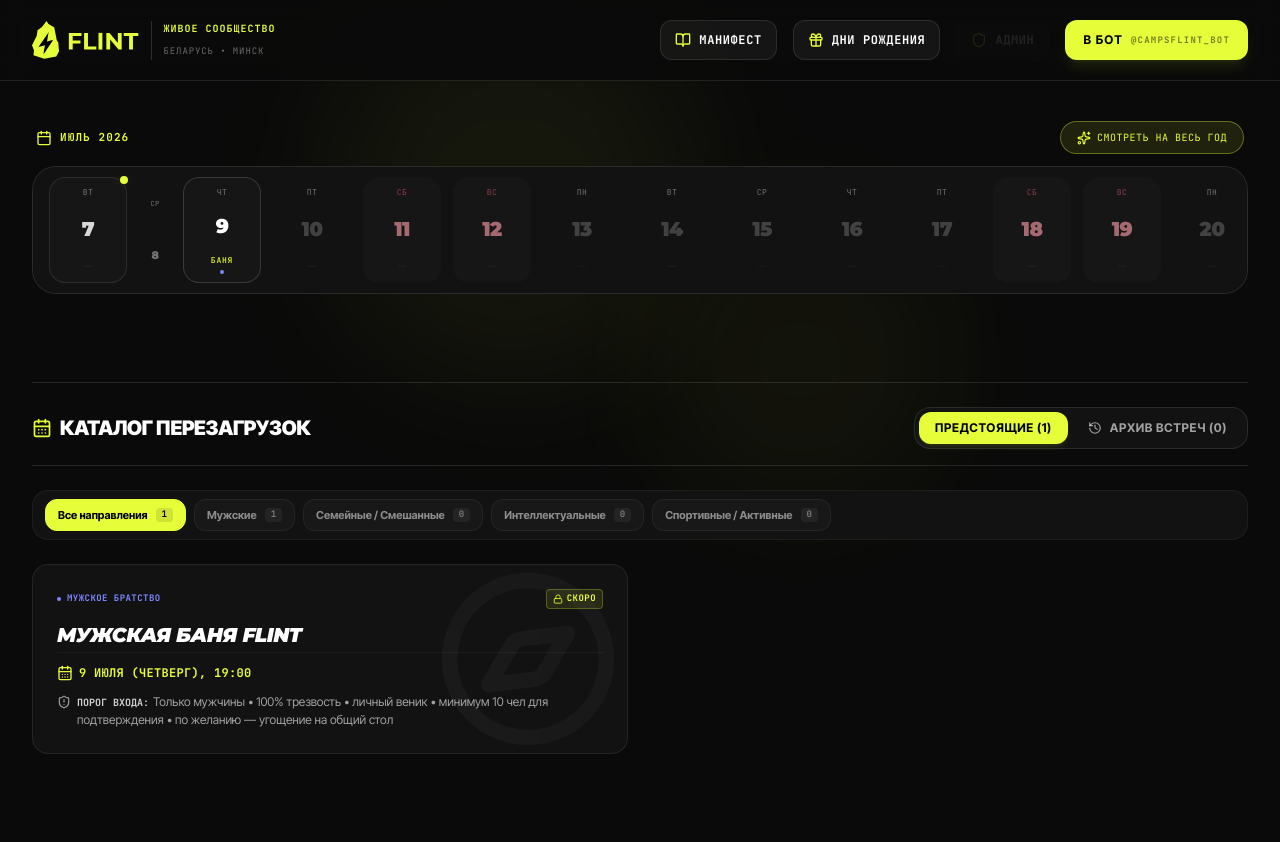
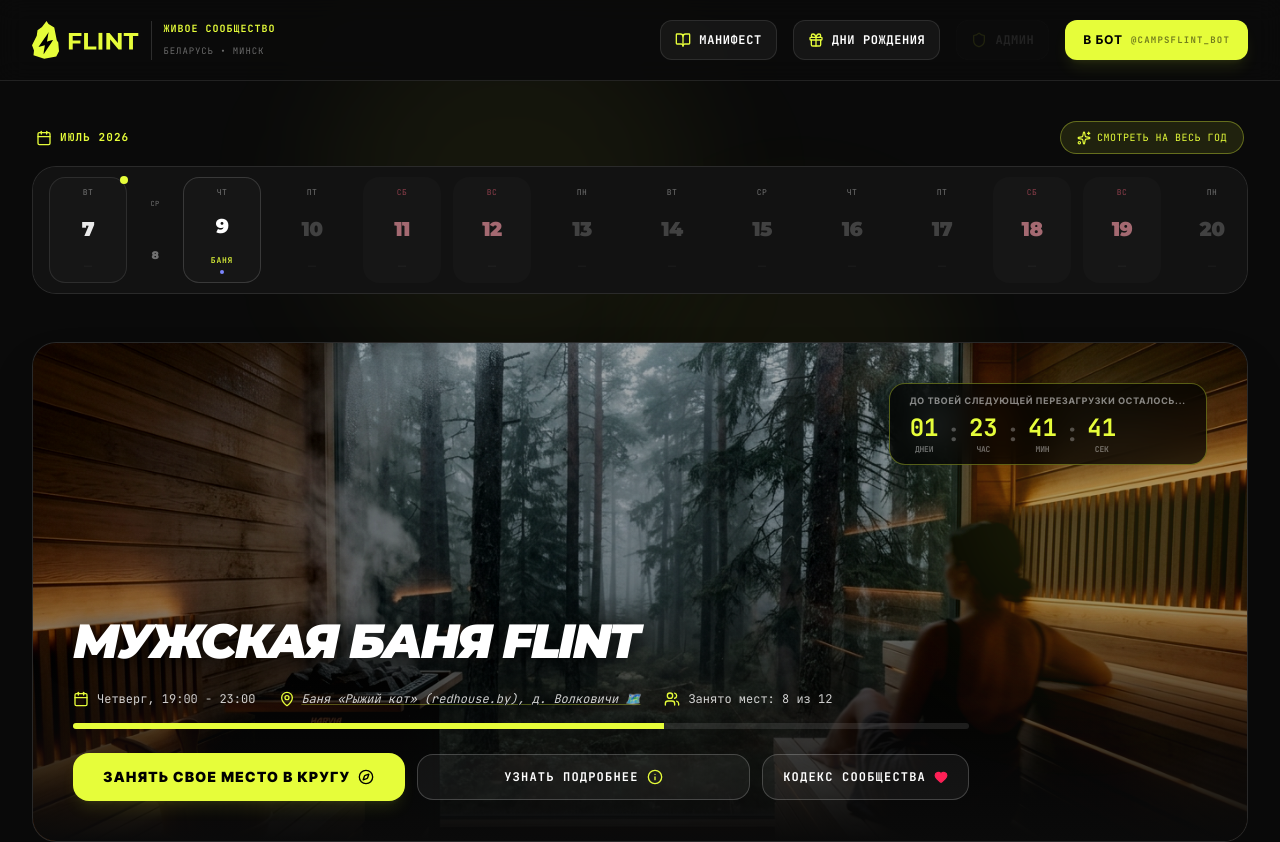
Before and after one commit to Artemewww/flint-live-in-moment, a React (Vite) app: page / in a window 1280 px wide. Shown: the top 842 px of the page. Built offline with nearby package versions, Linux system fonts and the light colour scheme.

Commit message:
fix: герой-баннер показывает open → locked → первое событие

```diff
--- a/src/components/InfoSection.tsx
+++ b/src/components/InfoSection.tsx
@@ -20,11 +20,16 @@ export default function InfoSection({
 }: InfoSectionProps) {
 
   // Находим ближайшее предстоящее событие (первое не прошедшее)
+  // Сначала ищем открытые, потом locked (скоро открытие), потом все подряд
   const today = getToday();
   const featuredEvent = events && events.length > 0
-    ? events
-        .filter(e => e.date >= today && e.status !== 'locked')
+    ? (events
+        .filter(e => e.date >= today && e.status === 'open')
         .sort((a, b) => a.date.localeCompare(b.date))[0]
+      || events
+        .filter(e => e.date >= today)
+        .sort((a, b) => a.date.localeCompare(b.date))[0]
+      || events[0])
     : null;
 
   // Если событий нет - ничего не показываем
```
